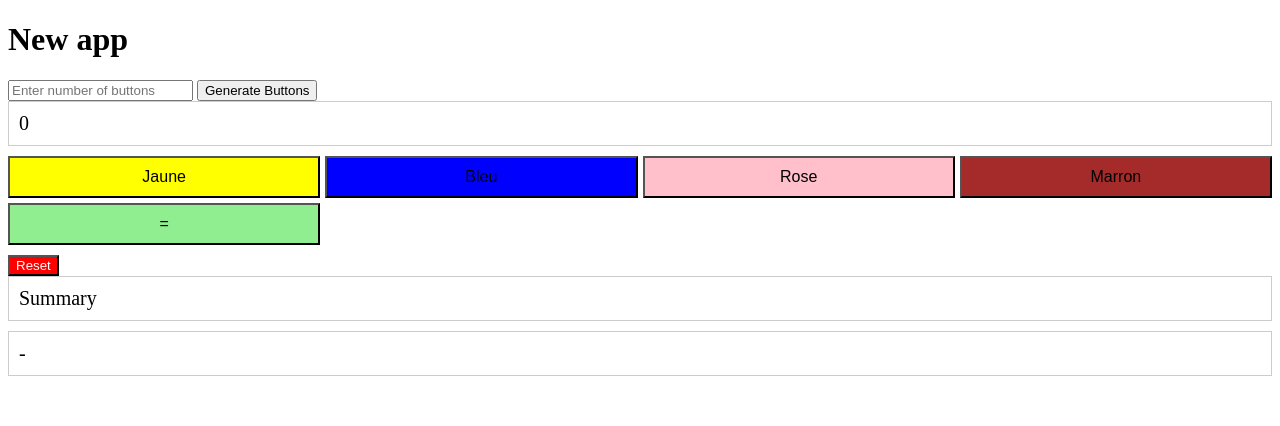
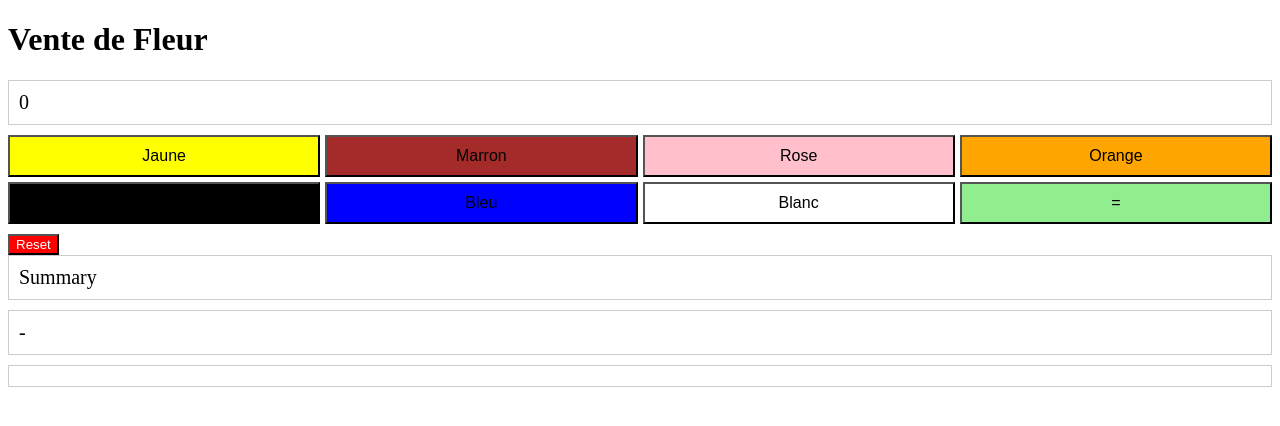
Before and after one commit to vmanchon/vmanchon.github.io, a plain HTML site: page index.html in a window 1280 px wide. Drawn offline with Linux system fonts and the light colour scheme.

Commit message:
Added colors and history

```diff
--- a/index.html
+++ b/index.html
@@ -6,11 +6,7 @@
     <title>New App</title>
 </head>
 <body>
-    <h1>New app</h1>
-    <input type="number" id="buttonCountInput" placeholder="Enter number of buttons" min="1">
-    <button onclick="updateButtons()">Generate Buttons</button>
-    <table id="buttonTable"></table>
-    <table id="fleurTable"></table>
+    <h1>Vente de Fleur</h1>
     <div id="errorMessage" style="color: red;"></div>
     <div id="calculator">
         <div id="calcDisplay" style="margin-bottom: 10px; font-size: 20px; border: 1px solid #ccc; padding: 10px;">0</div>
@@ -18,6 +14,7 @@
         <button onclick="resetCalculator()" style="margin-top: 10px; background-color: red; color: white;">Reset</button>
         <div id="calcSummary" style="margin-bottom: 10px; font-size: 20px; border: 1px solid #ccc; padding: 10px;">Summary</div>
         <div id="calcResult" style="margin-bottom: 10px; font-size: 20px; border: 1px solid #ccc; padding: 10px;">-</div>
+        <div id="calcHistory" style="margin-bottom: 10px; font-size: 20px; border: 1px solid #ccc; padding: 10px;"></div>
     </div>
     <script src="javascript.js"></script>
 </body>
--- a/javascript.js
+++ b/javascript.js
@@ -98,9 +98,12 @@ async function fetchAndGenerateButtons() {
 function createCalculator() {
     const calcButtons = [
         { text: 'Jaune', value: '1', color: 'yellow' },
-        { text: 'Bleu', value: '1.5', color: 'blue' },
-        { text: 'Rose', value: '2', color: 'pink' },
-        { text: 'Marron', value: '2.5', color: 'brown' },
+        { text: 'Marron', value: '1.5', color: 'brown' },
+        { text: 'Rose', value: '2.5', color: 'pink' },
+        { text: 'Orange', value: '3', color: 'orange' },
+        { text: 'Noir', value: '5.5', color: 'black' },
+        { text: 'Bleu', value: '3', color: 'blue' },
+        { text: 'Blanc', value: '3', color: 'white' },
         { text: '=', value: '=', color: '#90ee90' }
     ];
 
@@ -108,6 +111,8 @@ function createCalculator() {
     const calcDisplay = document.getElementById('calcDisplay');
     const calcSummary = document.getElementById('calcSummary');
     const calcResult = document.getElementById('calcResult');
+    const calcHistory = document.getElementById('calcHistory');
+
     let currentExpressionValue = '';
     let currentExpressionText = '';
     let result = '00';
@@ -121,8 +126,12 @@ function createCalculator() {
             if (button.value === '=') {
                 try {
                     currentExpressionValue = currentExpressionValue.substring(0, currentExpressionValue.length - 1);
-                    currentExpressionValue = eval(currentExpressionValue).toString();
+                    result = eval(currentExpressionValue).toString();
+                    const historyItem = document.createElement('li');
+                    historyItem.textContent = `${currentExpressionText} = ${result}`;
+                    calcHistory.appendChild(historyItem);
                     currentExpressionValue = '';
+                    currentExpressionText = '';
                 } catch {
                     currentExpressionValue = 'Error';
                 }
```
